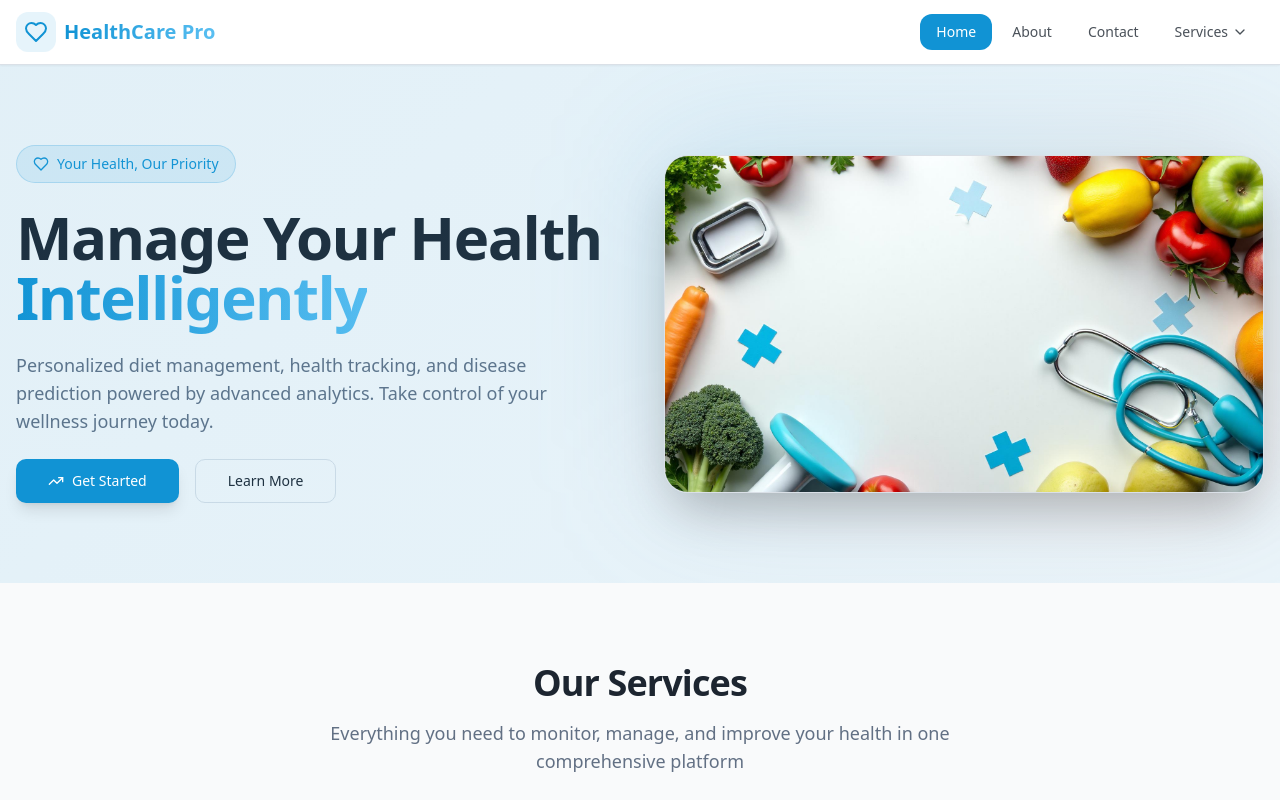
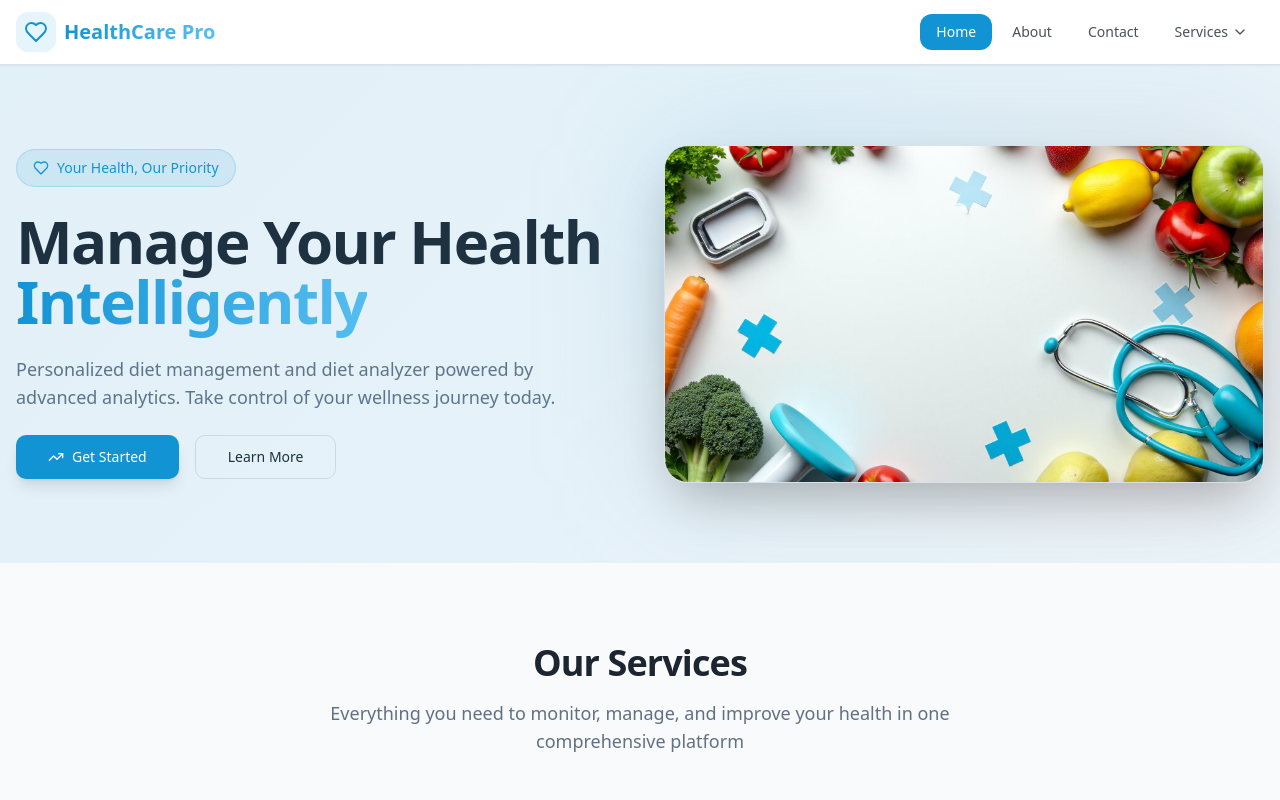
Before and after one commit to guruemail125-sys/nutri-nav-aid, a React (Vite) app: page / in a window 1280 px wide. Shown: the top 800 px of the page. Built offline with nearby package versions, Linux system fonts and the light colour scheme; the HTML template or start-up script is replaced by a standard one.

Commit message:
Refactor homepage dashboard

```diff
--- a/src/pages/Home.tsx
+++ b/src/pages/Home.tsx
@@ -37,7 +37,7 @@ const Home = () => {
                 Manage Your Health <span className="text-gradient">Intelligently</span>
               </h1>
               <p className="text-lg text-muted-foreground">
-                Personalized diet management, health tracking, and disease prediction powered by advanced analytics. Take control of your wellness journey today.
+                Personalized diet management and diet analyzer powered by advanced analytics. Take control of your wellness journey today.
               </p>
               <div className="flex flex-wrap gap-4">
                 <Button
```
